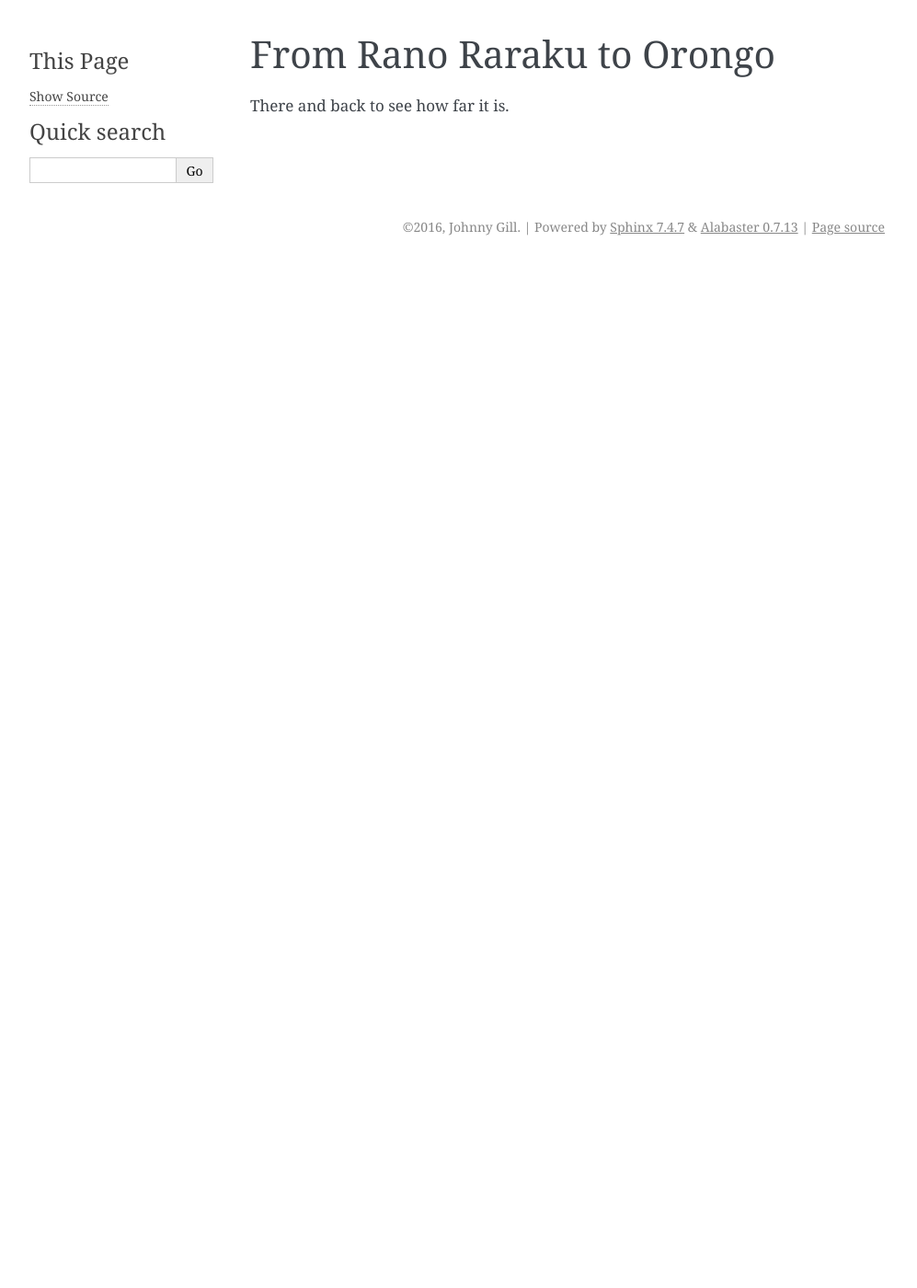
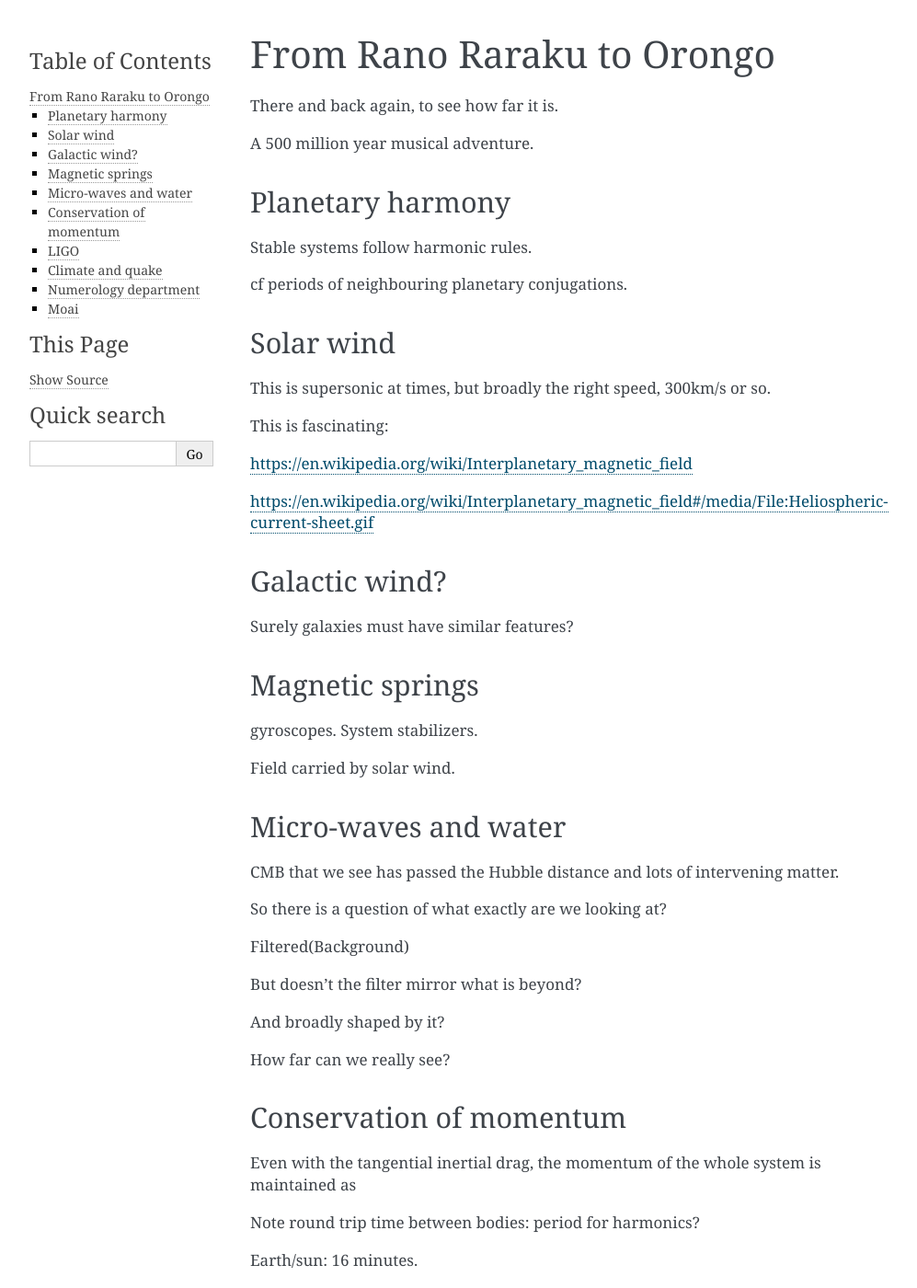
Before and after one commit to openbermuda/karmapi, a Sphinx documentation site: the page built from docs/nodice/mana.rst, in a window 1280 px wide and 1400 px high. Shown: the whole window at 92% size, without its empty margins (148-1145 px from the left). Built offline with Sphinx 7.4.7, drawn with Linux system fonts in a browser that asks for light colours; formulas are drawn with MathJax 3; pages that are not in the unit, such as notebooks, are missing from menus; some of the changed text lies outside the part shown.

Commit message:
old ramblings on harmony

```diff
--- a/docs/nodice/mana.rst
+++ b/docs/nodice/mana.rst
@@ -2,4 +2,109 @@
  From Rano Raraku to Orongo
 ============================
 
-There and back to see how far it is.
+There and back again, to see how far it is.
+
+A 500 million year musical adventure.
+
+Planetary harmony
+=================
+
+Stable systems follow harmonic rules.
+
+cf periods of neighbouring planetary conjugations.
+
+Solar wind
+==========
+
+This is supersonic at times, but broadly the right speed, 300km/s or so.
+
+This is fascinating:
+
+https://en.wikipedia.org/wiki/Interplanetary_magnetic_field
+
+https://en.wikipedia.org/wiki/Interplanetary_magnetic_field#/media/File:Heliospheric-current-sheet.gif
+
+Galactic wind?
+==============
+
+Surely galaxies must have similar features?
+
+Magnetic springs
+================
+
+gyroscopes.  System stabilizers.
+
+Field carried by solar wind.
+
+
+Micro-waves and water
+=====================
+
+CMB that we see has passed the Hubble distance and lots of intervening
+matter.
+
+So there is a question of what exactly are we looking at?
+
+Filtered(Background)
+
+But doesn't the filter mirror what is beyond?
+
+And broadly shaped by it?
+
+How far can we really see?
+
+
+Conservation of momentum
+========================
+
+Even with the tangential inertial drag, the momentum of the whole
+system is maintained as
+
+Note round trip time between bodies: period for harmonics?
+
+Earth/sun: 16 minutes.
+
+Earth moon: 2.6 seconds.
+
+Everything wobbles about it's period.
+
+
+LIGO
+====
+
+My guess is galactic arrivals are lower frequency than current
+technology detects.
+
+Wil see what turns up this year as I think new science runs are due.
+
+
+Climate and quake
+=================
+
+
+
+Numerology department
+=====================
+
+500 million light years ~= distance travelled relative to inertial
+field in time for CMB to arrive.
+
+2 degrees at the Hubble distance.
+
+Harmonics too.  1/3 and 1/5.
+
+Keep thinking of::
+
+  \pi / 4 = 1 - 1/3 + 1/5 - 1/7 + 1/9 ...
+
+
+
+
+
+1 degree: precession of earth in 72 years, relative to celestial
+background.  26,000 years per cycle.
+
+Moai
+====
+
+Giant magnets that walked when the mana flowed.
```
